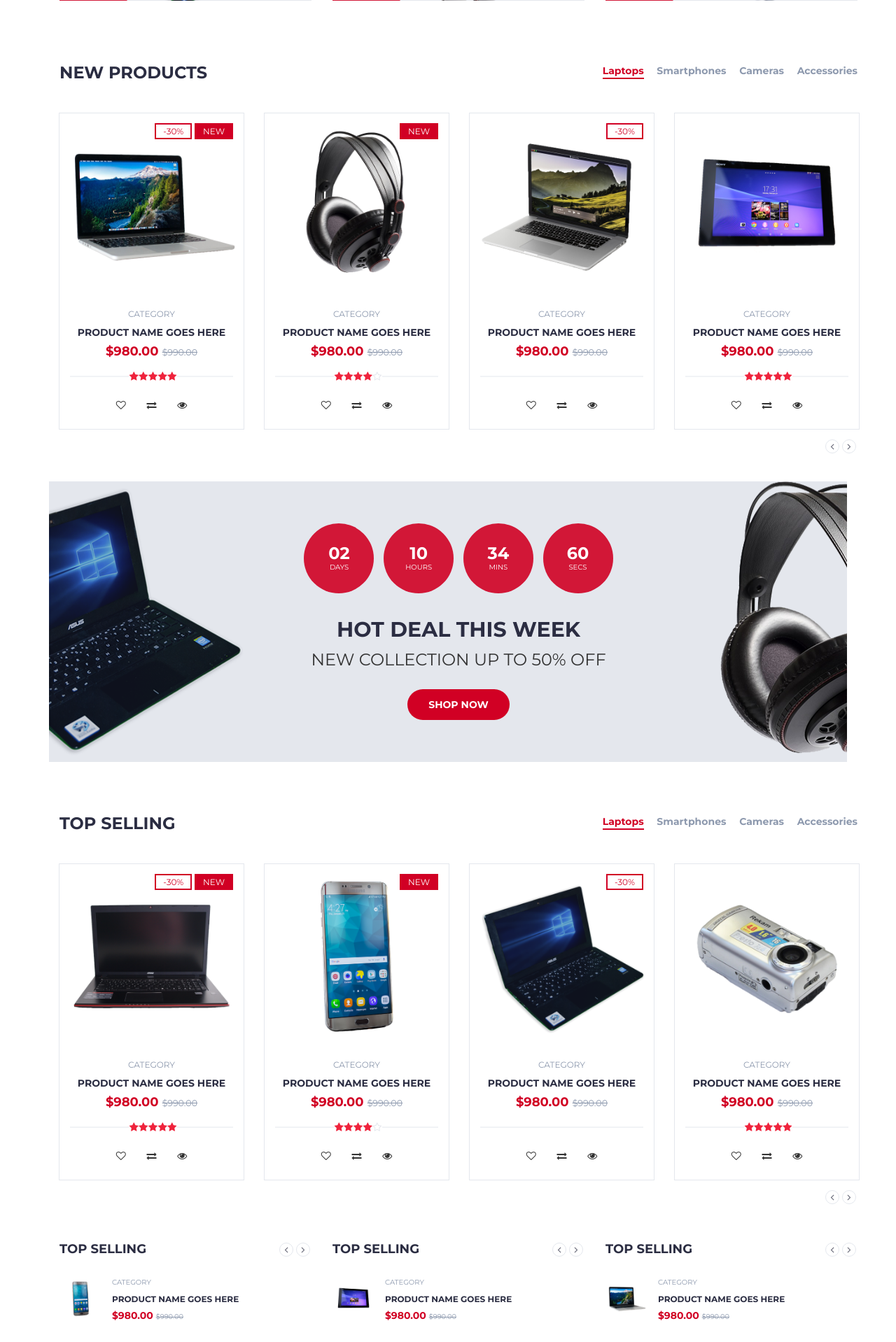
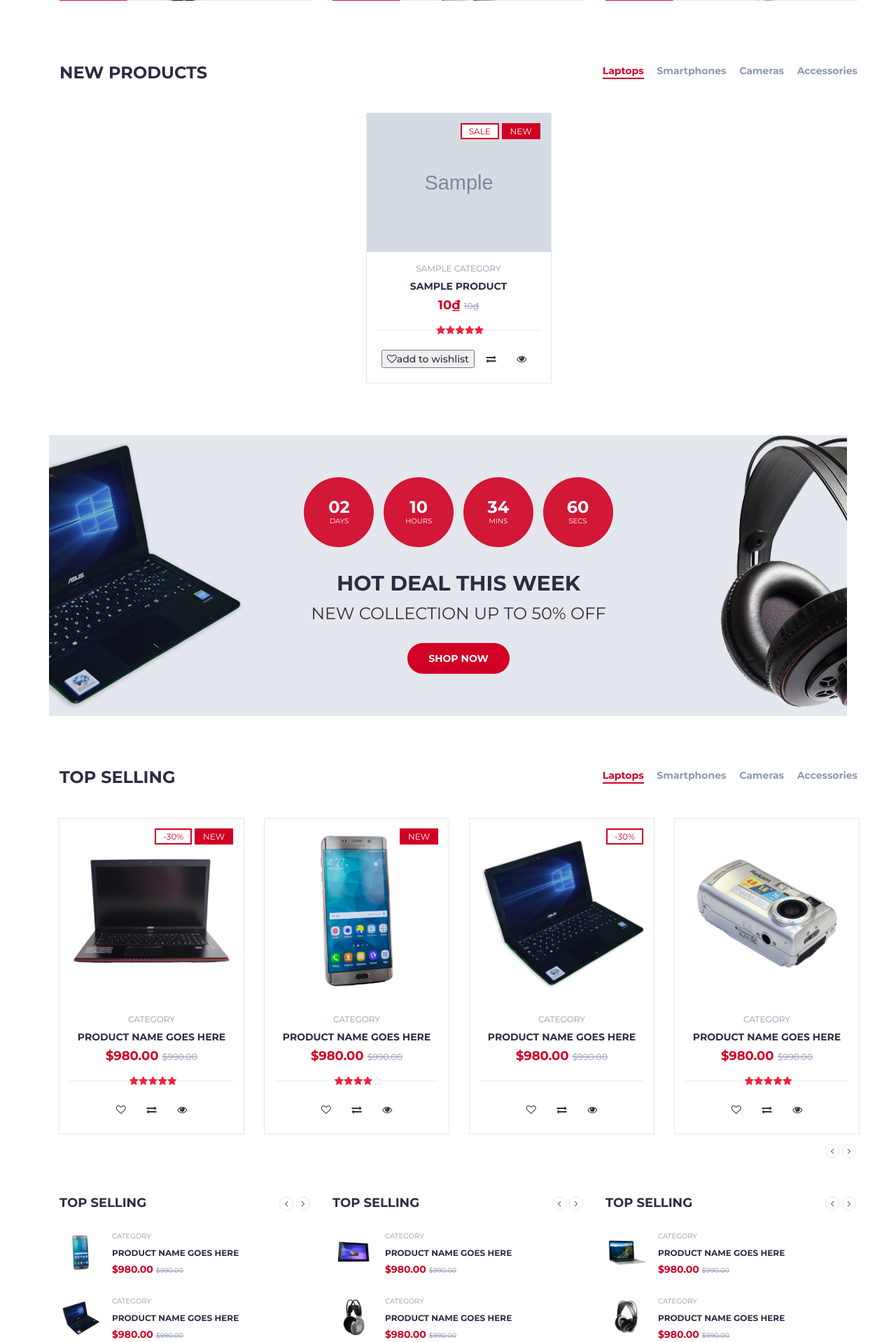
Before and after one commit to nmtoan883/TMDT, a Django app: template core/templates/core/product/list.html in a window 1280 px wide. Shown: the part 521-2439 px from the top of the page at 70% size. Run offline with Django 5.2, Linux system fonts and the light colour scheme; the template is opened without the code that fills it: most values are stand-ins (such as "Sample title", 1, 10 or a date in 2020); grey boxes marked "Sample" are stand-in pictures; some libraries are stand-ins or nearby versions.

Commit message:
up
add sp vào

```diff
--- a/core/templates/core/product/list.html
+++ b/core/templates/core/product/list.html
@@ -87,150 +87,57 @@
 								<!-- tab -->
 								<div id="tab1" class="tab-pane active">
 									<div class="products-slick" data-nav="#slick-nav-1">
+										{% for product in products %}
 										<!-- product -->
 										<div class="product">
 											<div class="product-img">
-												<img src="{% static 'img/product01.png' %}" alt="">
+												{% if product.image %}
+													<img src="{{ product.image.url }}" alt="{{ product.name }}">
+												{% else %}
+													<img src="{% static 'img/product01.png' %}" alt="{{ product.name }}">
+												{% endif %}
 												<div class="product-label">
-													<span class="sale">-30%</span>
+													{% if product.old_price %}
+														<span class="sale">SALE</span>
+													{% endif %}
 													<span class="new">NEW</span>
 												</div>
 											</div>
 											<div class="product-body">
-												<p class="product-category">Category</p>
-												<h3 class="product-name"><a href="#">product name goes here</a></h3>
-												<h4 class="product-price">$980.00 <del class="product-old-price">$990.00</del></h4>
+												<p class="product-category">{{ product.category.name }}</p>
+												<h3 class="product-name"><a href="{{ product.get_absolute_url }}">{{ product.name }}</a></h3>
+												<h4 class="product-price">{{ product.price|floatformat:0 }}₫
+													{% if product.old_price %}
+														<del class="product-old-price">{{ product.old_price|floatformat:0 }}₫</del>
+													{% endif %}
+												</h4>
 												<div class="product-rating">
-													<i class="fa fa-star"></i>
-													<i class="fa fa-star"></i>
-													<i class="fa fa-star"></i>
-													<i class="fa fa-star"></i>
-													<i class="fa fa-star"></i>
+													{% for i in "12345" %}
+														<i class="fa fa-star"></i>
+													{% endfor %}
 												</div>
 												<div class="product-btns">
-													<button class="add-to-wishlist"><i class="fa fa-heart-o"></i><span class="tooltipp">add to wishlist</span></button>
+													{% if user.is_authenticated %}
+														<form action="{% url 'shop:add_to_wishlist' product.id %}" method="post" style="display:inline;">
+															{% csrf_token %}
+															<button type="submit" class="add-to-wishlist" style="border:none; background:none;"><i class="fa fa-heart-o"></i><span class="tooltipp">add to wishlist</span></button>
+														</form>
+													{% else %}
+														<a href="{% url 'account_login' %}"><button class="add-to-wishlist"><i class="fa fa-heart-o"></i><span class="tooltipp">add to wishlist</span></button></a>
+													{% endif %}
 													<button class="add-to-compare"><i class="fa fa-exchange"></i><span class="tooltipp">add to compare</span></button>
 													<button class="quick-view"><i class="fa fa-eye"></i><span class="tooltipp">quick view</span></button>
 												</div>
 											</div>
 											<div class="add-to-cart">
-												<button class="add-to-cart-btn"><i class="fa fa-shopping-cart"></i> add to cart</button>
+												<form action="{% url 'cart:cart_add' product.id %}" method="post">
+													{% csrf_token %}
+													<button type="submit" class="add-to-cart-btn"><i class="fa fa-shopping-cart"></i> add to cart</button>
+												</form>
 											</div>
 										</div>
 										<!-- /product -->
-
-										<!-- product -->
-										<div class="product">
-											<div class="product-img">
-												<img src="{% static 'img/product02.png' %}" alt="">
-												<div class="product-label">
-													<span class="new">NEW</span>
-												</div>
-											</div>
-											<div class="product-body">
-												<p class="product-category">Category</p>
-												<h3 class="product-name"><a href="#">product name goes here</a></h3>
-												<h4 class="product-price">$980.00 <del class="product-old-price">$990.00</del></h4>
-												<div class="product-rating">
-													<i class="fa fa-star"></i>
-													<i class="fa fa-star"></i>
-													<i class="fa fa-star"></i>
-													<i class="fa fa-star"></i>
-													<i class="fa fa-star-o"></i>
-												</div>
-												<div class="product-btns">
-													<button class="add-to-wishlist"><i class="fa fa-heart-o"></i><span class="tooltipp">add to wishlist</span></button>
-													<button class="add-to-compare"><i class="fa fa-exchange"></i><span class="tooltipp">add to compare</span></button>
-													<button class="quick-view"><i class="fa fa-eye"></i><span class="tooltipp">quick view</span></button>
-												</div>
-											</div>
-											<div class="add-to-cart">
-												<button class="add-to-cart-btn"><i class="fa fa-shopping-cart"></i> add to cart</button>
-											</div>
-										</div>
-										<!-- /product -->
-
-										<!-- product -->
-										<div class="product">
-											<div class="product-img">
-												<img src="{% static 'img/product03.png' %}" alt="">
-												<div class="product-label">
-													<span class="sale">-30%</span>
-												</div>
-											</div>
-											<div class="product-body">
-												<p class="product-category">Category</p>
-												<h3 class="product-name"><a href="#">product name goes here</a></h3>
-												<h4 class="product-price">$980.00 <del class="product-old-price">$990.00</del></h4>
-												<div class="product-rating">
-												</div>
-												<div class="product-btns">
-													<button class="add-to-wishlist"><i class="fa fa-heart-o"></i><span class="tooltipp">add to wishlist</span></button>
-													<button class="add-to-compare"><i class="fa fa-exchange"></i><span class="tooltipp">add to compare</span></button>
-													<button class="quick-view"><i class="fa fa-eye"></i><span class="tooltipp">quick view</span></button>
-												</div>
-											</div>
-											<div class="add-to-cart">
-												<button class="add-to-cart-btn"><i class="fa fa-shopping-cart"></i> add to cart</button>
-											</div>
-										</div>
-										<!-- /product -->
-
-										<!-- product -->
-										<div class="product">
-											<div class="product-img">
-												<img src="{% static 'img/product04.png' %}" alt="">
-											</div>
-											<div class="product-body">
-												<p class="product-category">Category</p>
-												<h3 class="product-name"><a href="#">product name goes here</a></h3>
-												<h4 class="product-price">$980.00 <del class="product-old-price">$990.00</del></h4>
-												<div class="product-rating">
-													<i class="fa fa-star"></i>
-													<i class="fa fa-star"></i>
-													<i class="fa fa-star"></i>
-													<i class="fa fa-star"></i>
-													<i class="fa fa-star"></i>
-												</div>
-												<div class="product-btns">
-													<button class="add-to-wishlist"><i class="fa fa-heart-o"></i><span class="tooltipp">add to wishlist</span></button>
-													<button class="add-to-compare"><i class="fa fa-exchange"></i><span class="tooltipp">add to compare</span></button>
-													<button class="quick-view"><i class="fa fa-eye"></i><span class="tooltipp">quick view</span></button>
-												</div>
-											</div>
-											<div class="add-to-cart">
-												<button class="add-to-cart-btn"><i class="fa fa-shopping-cart"></i> add to cart</button>
-											</div>
-										</div>
-										<!-- /product -->
-
-										<!-- product -->
-										<div class="product">
-											<div class="product-img">
-												<img src="{% static 'img/product05.png' %}" alt="">
-											</div>
-											<div class="product-body">
-												<p class="product-category">Category</p>
-												<h3 class="product-name"><a href="#">product name goes here</a></h3>
-												<h4 class="product-price">$980.00 <del class="product-old-price">$990.00</del></h4>
-												<div class="product-rating">
-													<i class="fa fa-star"></i>
-													<i class="fa fa-star"></i>
-													<i class="fa fa-star"></i>
-													<i class="fa fa-star"></i>
-													<i class="fa fa-star"></i>
-												</div>
-												<div class="product-btns">
-													<button class="add-to-wishlist"><i class="fa fa-heart-o"></i><span class="tooltipp">add to wishlist</span></button>
-													<button class="add-to-compare"><i class="fa fa-exchange"></i><span class="tooltipp">add to compare</span></button>
-													<button class="quick-view"><i class="fa fa-eye"></i><span class="tooltipp">quick view</span></button>
-												</div>
-											</div>
-											<div class="add-to-cart">
-												<button class="add-to-cart-btn"><i class="fa fa-shopping-cart"></i> add to cart</button>
-											</div>
-										</div>
-										<!-- /product -->
+										{% endfor %}
 									</div>
 									<div id="slick-nav-1" class="products-slick-nav"></div>
 								</div>
```
Also changed, not shown: core/views.py (+0 -13 lines), dev.sqlite3.
